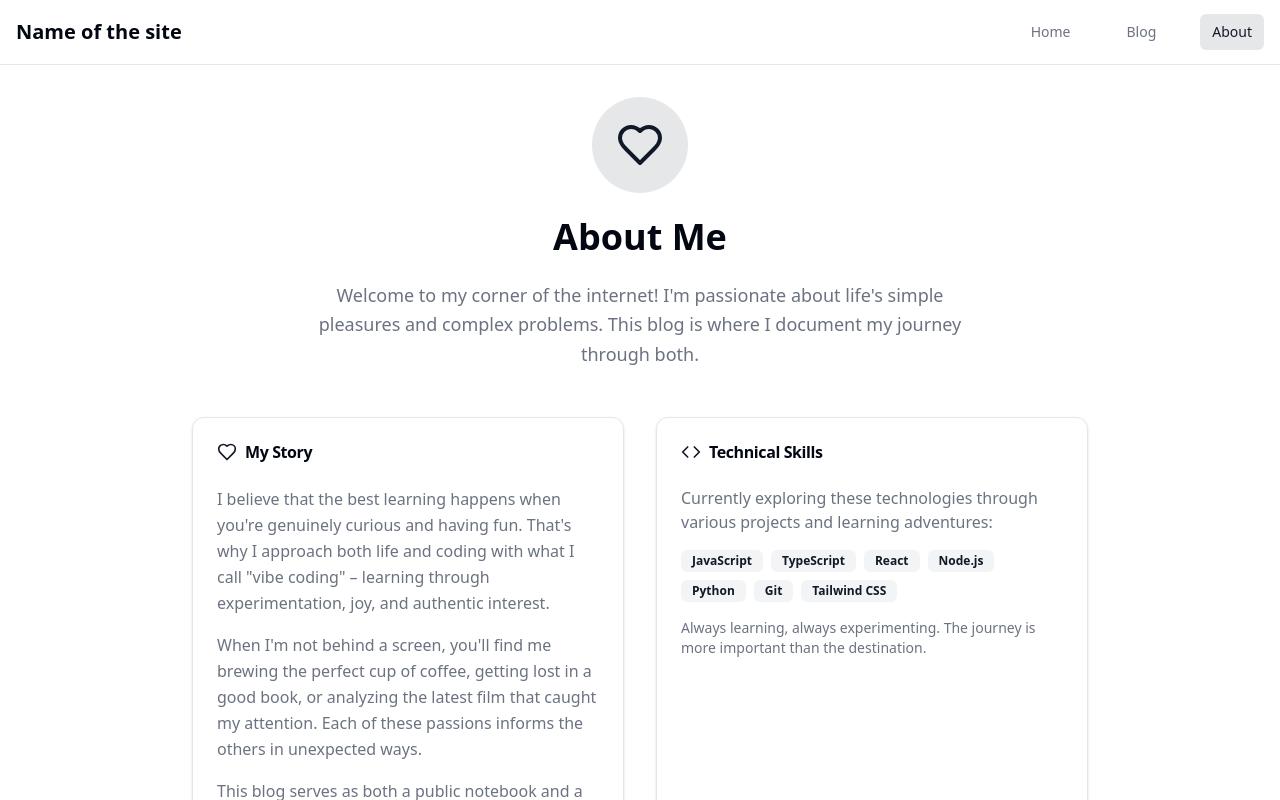
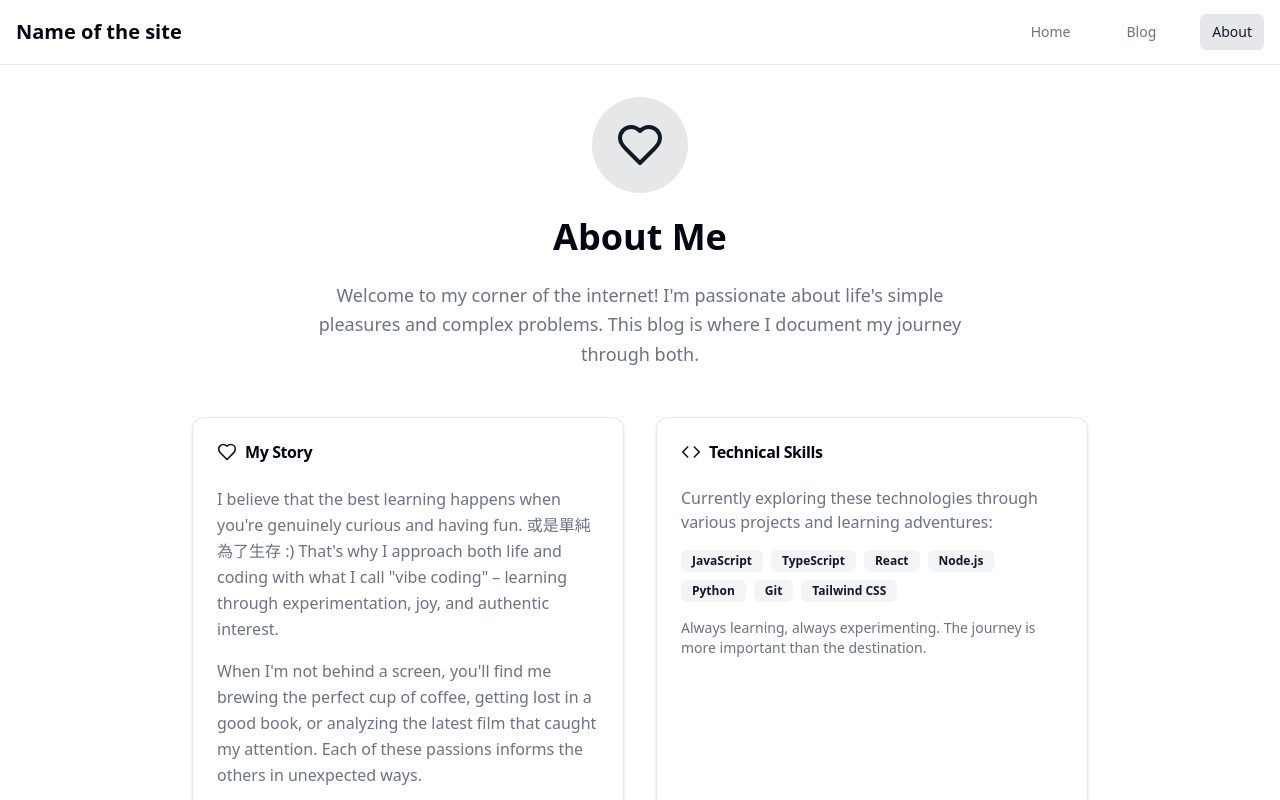
Before and after one commit to abby-chung/pineapplepizza, a React (Vite) app: page /pineapplepizza/about in a window 1280 px wide. Shown: the top 800 px of the page. Built offline with nearby package versions, Linux system fonts and the light colour scheme.

Commit message:
Fix image display

```diff
--- a/src/pages/About.tsx
+++ b/src/pages/About.tsx
@@ -43,6 +43,7 @@ const About: React.FC = () => {
           <CardContent className="prose">
             <p>
               I believe that the best learning happens when you're genuinely curious and having fun.
+              或是單純為了生存 :)
               That's why I approach both life and coding with what I call "vibe coding" – learning
               through experimentation, joy, and authentic interest.
             </p>
```
Also changed, not shown: public/images/Street of New York City.jpg (renamed from images/Street of New York City.jpg), 3 other files (tests, documents, lock files or other folders).
